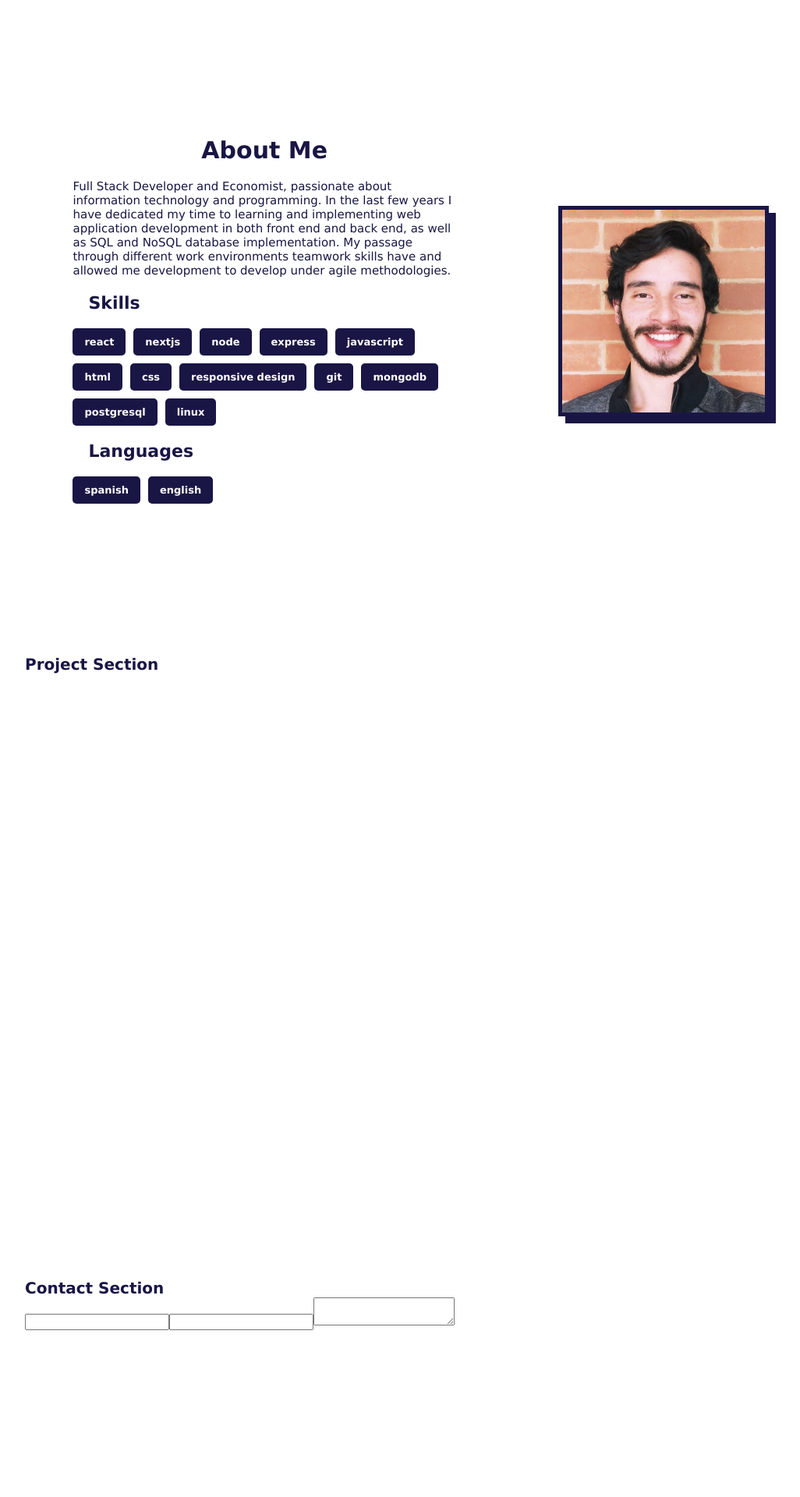
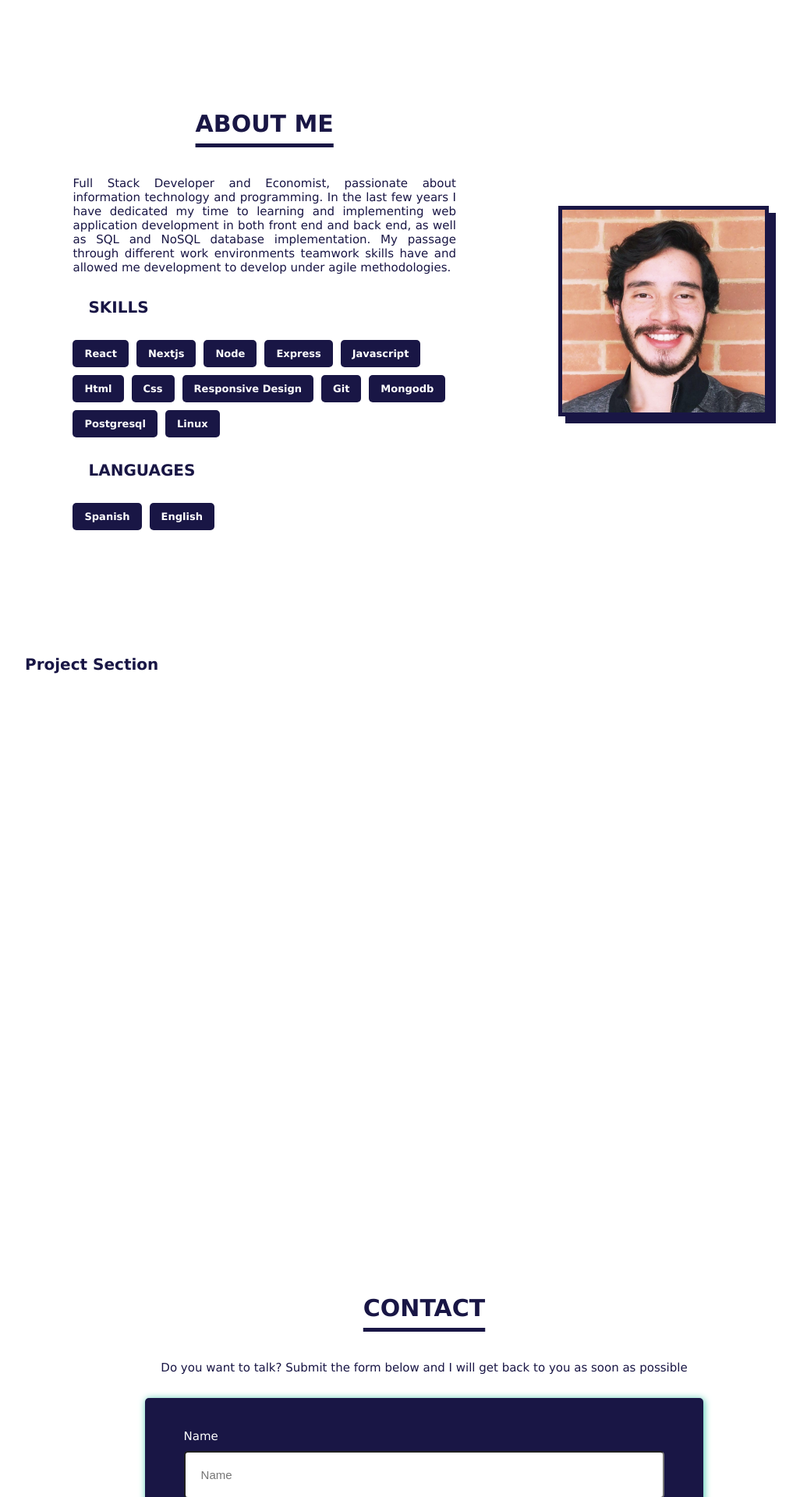
Before and after one commit to Danatts/Portfolio, a Next.js app: page / in a window 1280 px wide. Shown: the part 840-2760 px from the top of the page at 78% size, without its empty margins (96-1122 px from the left). Built offline with nearby package versions, Linux system fonts and the light colour scheme.

Commit message:
feat: add contact form

```diff
--- a/src/components/Footer/Footer.module.css
+++ b/src/components/Footer/Footer.module.css
@@ -1,6 +1,6 @@
 .footer {
   background-color: var(--primary);
-  color: var(--secondary);
+  color: var(--white);
   font-size: 1.2rem;
   padding: 2rem 0rem;
   text-align: center;
--- a/src/components/MainButton/MainButton.js
+++ b/src/components/MainButton/MainButton.js
@@ -1,10 +1,11 @@
 import styles from './MainButton.module.css';
 
-export default function MainButton({ action, text }) {
+export default function MainButton({ action, type, text }) {
   return (
     <button
       className={ styles.main_button }
       onClick={ action }
+      type={ type }
     >
       { text }
     </button>
--- a/src/components/MainButton/MainButton.module.css
+++ b/src/components/MainButton/MainButton.module.css
@@ -2,7 +2,7 @@
   background-color: var(--secondary);
   border: solid 0.2rem var(--primary);
   border-radius: 0.5rem;
-  box-shadow: 0.1rem 0.1rem 1rem var(--primary);
+  box-shadow: 0.1rem 0.1rem 0.2rem var(--primary);
   color: var(--primary);
   cursor: pointer;
   font-size: 2rem;
--- a/src/components/SkillPill/SkillPill.module.css
+++ b/src/components/SkillPill/SkillPill.module.css
@@ -5,4 +5,5 @@
   font-size: 1.3rem;
   font-weight: bolder;
   padding: 1rem 1.5rem;
+  text-transform: capitalize;
 }
--- a/src/pages/index.js
+++ b/src/pages/index.js
@@ -10,8 +10,8 @@ import Footer from '@/components/Footer/Footer';
 export default function Home({ data }) {
   return (
     <>
+      <ContactFloating />
       <Navbar />
-      <ContactFloating />
       <SectionTemplate id={'home_section'} children={<HomeSection />} />
       <SectionTemplate id={'about_section'} children={<AboutSection data={data} />} />
       <SectionTemplate id={'project_section'} children={<ProjectSection />} />
--- a/src/sections/AboutSection/AboutSection.js
+++ b/src/sections/AboutSection/AboutSection.js
@@ -7,15 +7,15 @@ export default function AboutSection({data}) {
   return (
     <div className={styles.about_section}>
       <div className={styles.about_section__info}>
-        <h1>About Me</h1>
-        <p>{data.description}</p>
-        <h2>Skills</h2>
+        <h1>ABOUT ME</h1>
+        <p>{data?.description}</p>
+        <h2>SKILLS</h2>
         <div className={styles.about_section__skills}>
-          {data.technologies.map((item, id) => <SkillPill key={id} text={item} />)}
+          {data?.technologies?.map((item, id) => <SkillPill key={id} text={item} />)}
         </div>
-        <h2>Languages</h2>
+        <h2>LANGUAGES</h2>
         <div className={styles.about_section__skills}>
-          {data.languages.map((item, id) => <SkillPill key={id} text={item.language} />)}
+          {data?.languages?.map((item, id) => <SkillPill key={id} text={item?.language} />)}
         </div>
       </div>
       <div className={styles.about_section__picture}>
--- a/src/sections/AboutSection/AboutSection.module.css
+++ b/src/sections/AboutSection/AboutSection.module.css
@@ -6,19 +6,25 @@
 }
 
 .about_section__info {
+  display: flex;
+  flex-direction: column;
+  gap: 3rem;
   width: 80%;
   place-self: center;
+  text-align: justify;
 }
 
 .about_section__info > h1 {
   font-size: 3rem;
-  margin: 2rem;
+  margin: 2rem 0rem;
   text-align: center;
+  text-decoration: underline 0.5rem;
+  text-underline-offset: 1.5rem;
 }
 
 .about_section__info > h2 {
-  font-size: 2.2rem;
-  margin: 2rem;
+  font-size: 2rem;
+  margin: 0rem 2rem;
 }
 
 .about_section__info > p {
--- a/src/sections/ContactSection/ContactSection.js
+++ b/src/sections/ContactSection/ContactSection.js
@@ -1,11 +1,25 @@
+import MainButton from '@/components/MainButton/MainButton';
+import styles from './ContactSection.module.css';
+
 export default function ContactSection() {
   return (
-    <div>
-      <h1>Contact Section</h1>
-      <form>
-        <input type={'text'} />
-        <input type={'text'} />
-        <textarea />
+    <div className={styles.contact_section}>
+      <h1>CONTACT</h1>
+      <p>Do you want to talk? Submit the form below and I will get back to you as soon as possible</p>
+      <form className={styles.contact_section__form} action={'https://formsubmit.co/danielatts97@gmail.com'} method={'POST'}>
+        <label>
+          Name
+          <input name={'name'} type={'text'} placeholder={'Name'} />
+        </label>
+        <label>
+          Email
+          <input name={'email'} type={'text'} placeholder={'Email'} />
+        </label>
+        <label>
+          Message
+          <textarea name={'message'} placeholder={'Message'} rows={10} />
+        </label>
+        <MainButton type={'submit'} text={'SUBMIT'} />
       </form>
     </div>
   );
--- a/src/sections/ContactSection/ContactSection.module.css
+++ b/src/sections/ContactSection/ContactSection.module.css
@@ -0,0 +1,53 @@
+.contact_section {
+  align-items: center;
+  display: flex;
+  flex-direction: column;
+  gap: 3rem;
+  margin: 0rem 0rem 5rem;
+  height: 100%;
+  width: 100%;
+}
+
+.contact_section > h1 {
+  font-size: 3rem;
+  margin: 2rem;
+  text-align: center;
+  text-decoration: underline 0.5rem;
+  text-underline-offset: 1.5rem;
+}
+
+.contact_section > p {
+  font-size: 1.5rem;
+}
+
+.contact_section__form {
+  background-color: var(--primary);
+  border-radius: 0.5rem;
+  box-shadow: 0.1rem 0.1rem 1rem var(--secondary);
+  color: var(--white);
+  display: flex;
+  flex-direction: column;
+  font-size: 1.5rem;
+  gap: 3rem;
+  height: auto;
+  padding: 4rem 5rem;
+  width: 70%;
+}
+
+.contact_section__form > label {
+  display: flex;
+  flex-direction: column;
+  gap: 1rem;
+}
+
+.contact_section__form > label > input[type=text] {
+  border-radius: 0.5rem;
+  font-size: 1.5rem;
+  padding: 2rem 2rem;
+}
+
+.contact_section__form > label > textarea {
+  border-radius: 0.5rem;
+  font-size: 1.5rem;
+  padding: 2rem 2rem;
+}
--- a/src/sections/HomeSection/HomeSection.js
+++ b/src/sections/HomeSection/HomeSection.js
@@ -15,7 +15,7 @@ export default function HomeSection() {
     <div className={ styles.home_section }>
       <h1>HI, I AM DANIEL ARTETA</h1>
       <p>I am a Full Stack developer</p>
-      <MainButton action={ handleClick } text={'PROJECTS'} />
+      <MainButton type={'button'} action={ handleClick } text={'PROJECTS'} />
     </div>
   );
 }
--- a/src/templates/SectionTemplate/SectionTemplate.module.css
+++ b/src/templates/SectionTemplate/SectionTemplate.module.css
@@ -2,7 +2,7 @@
   display: grid;
   grid-template-columns: 10% 1fr 10%;
   grid-template-rows: 8rem 1fr;
-  height: 100vh;
+  min-height: 100vh;
 }
 
 .section_template__content {
```
